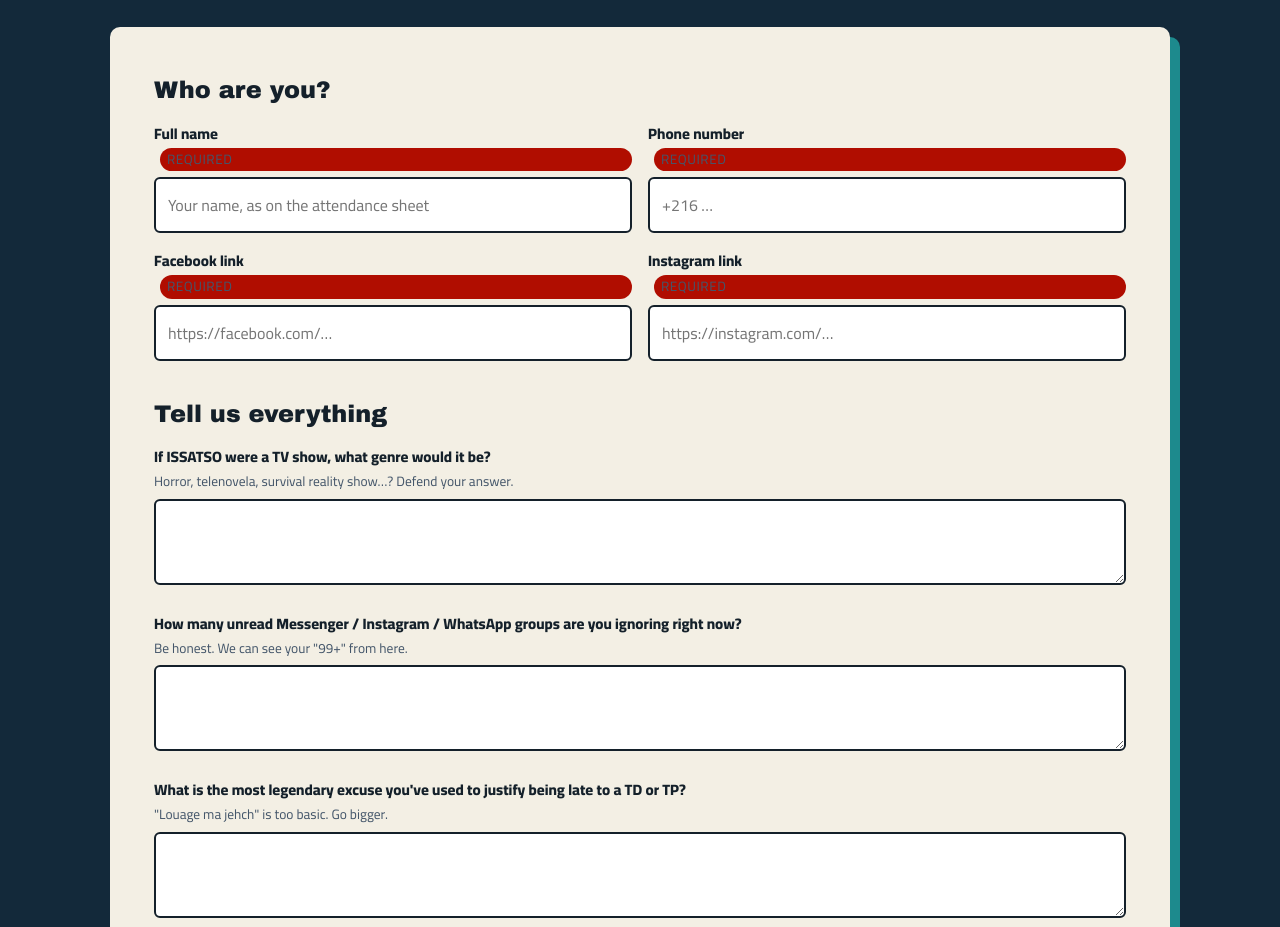
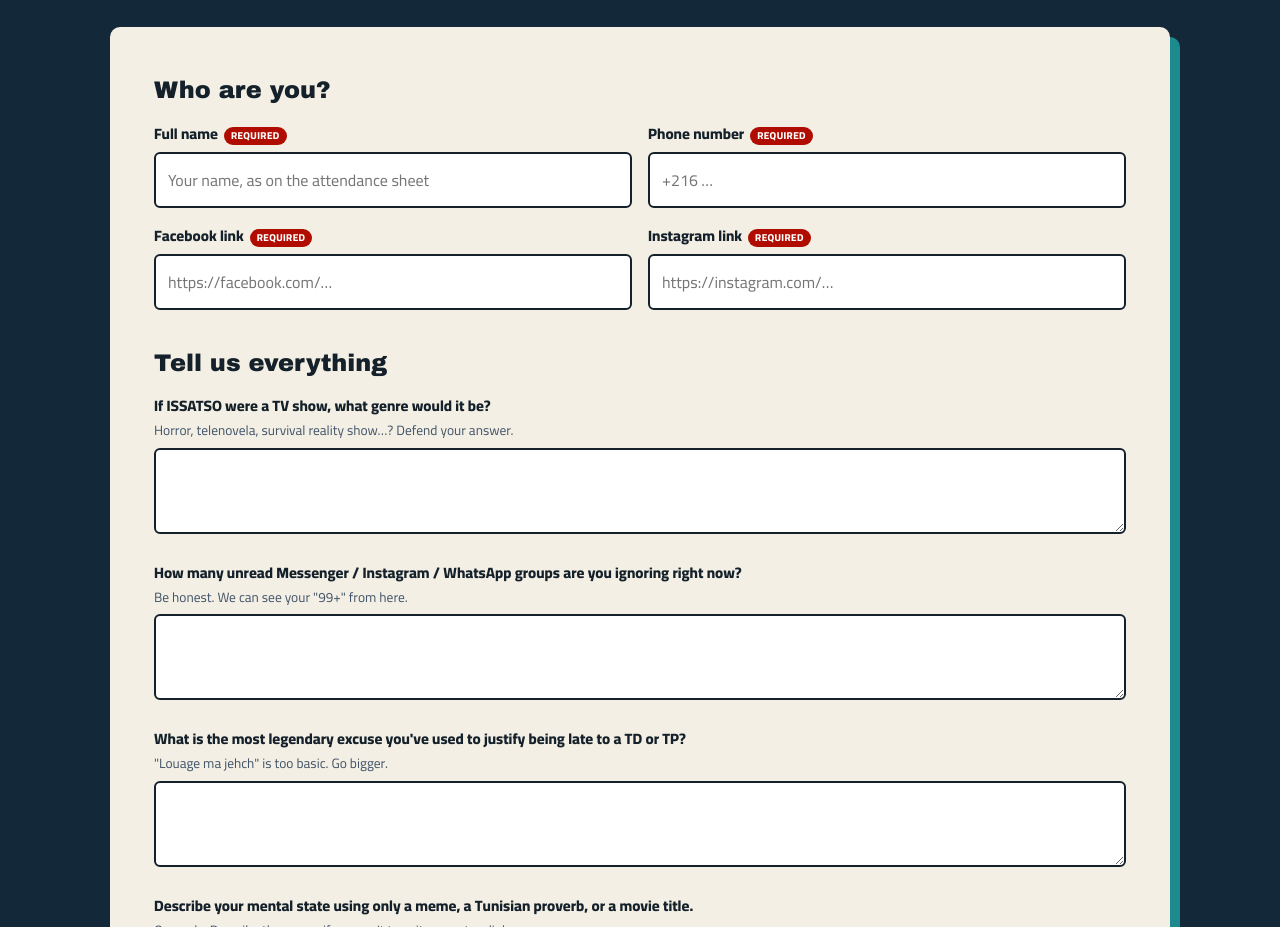
Before and after one commit to fadizarai/chams_el_mic_interview_platform, a plain HTML site: page index.html in a window 1280 px wide. Shown: the part 3308-4235 px from the top of the page. Drawn offline with Linux system fonts and the light colour scheme.

Commit message:
fix: rename main html file to index.html for Netlify deploy

```diff
--- a/styles.css
+++ b/styles.css
@@ -523,7 +523,8 @@
       margin-bottom: 10px
     }
 
-    .req-note {
+    .req-note,
+    .f small.req-note {
       display: inline-block;
       font-size: 10px;
       font-weight: 800;
```
Also changed, not shown: index.html (renamed from شمس El MIC — Join the crew.html).
